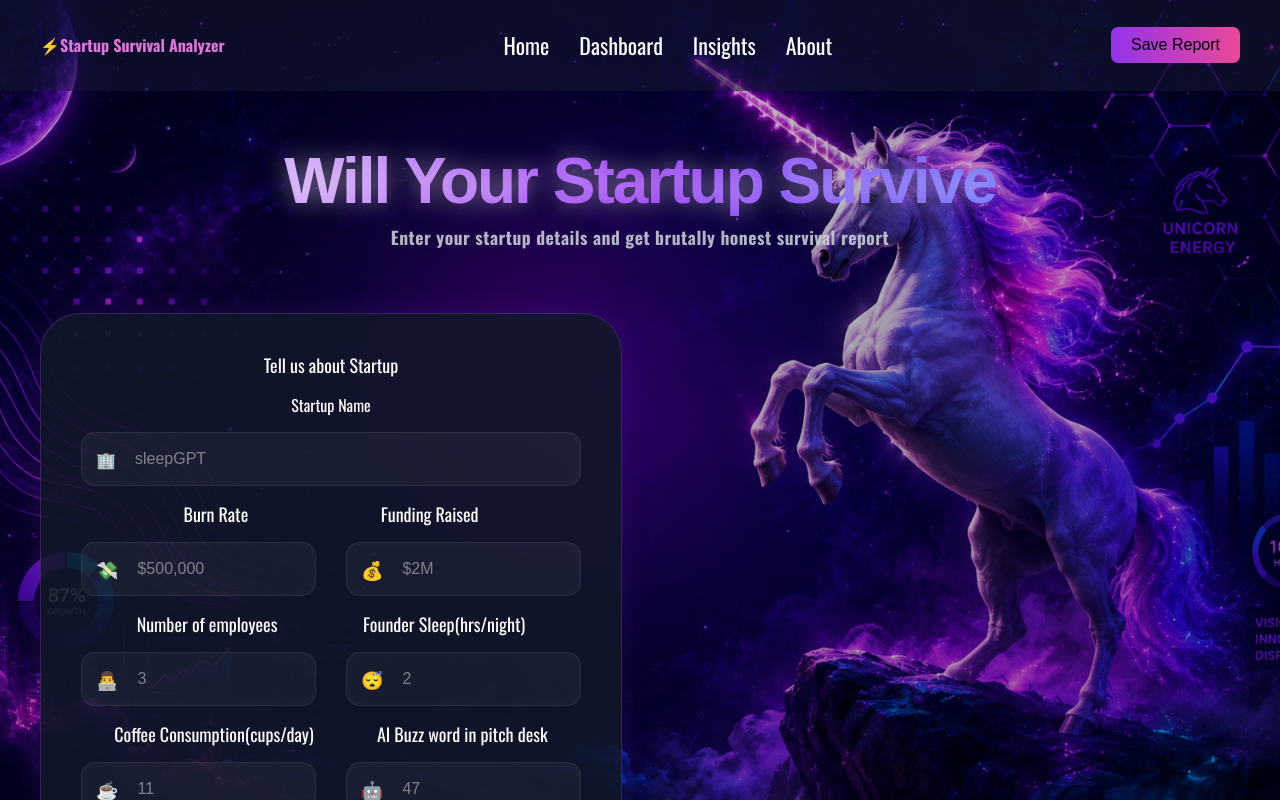
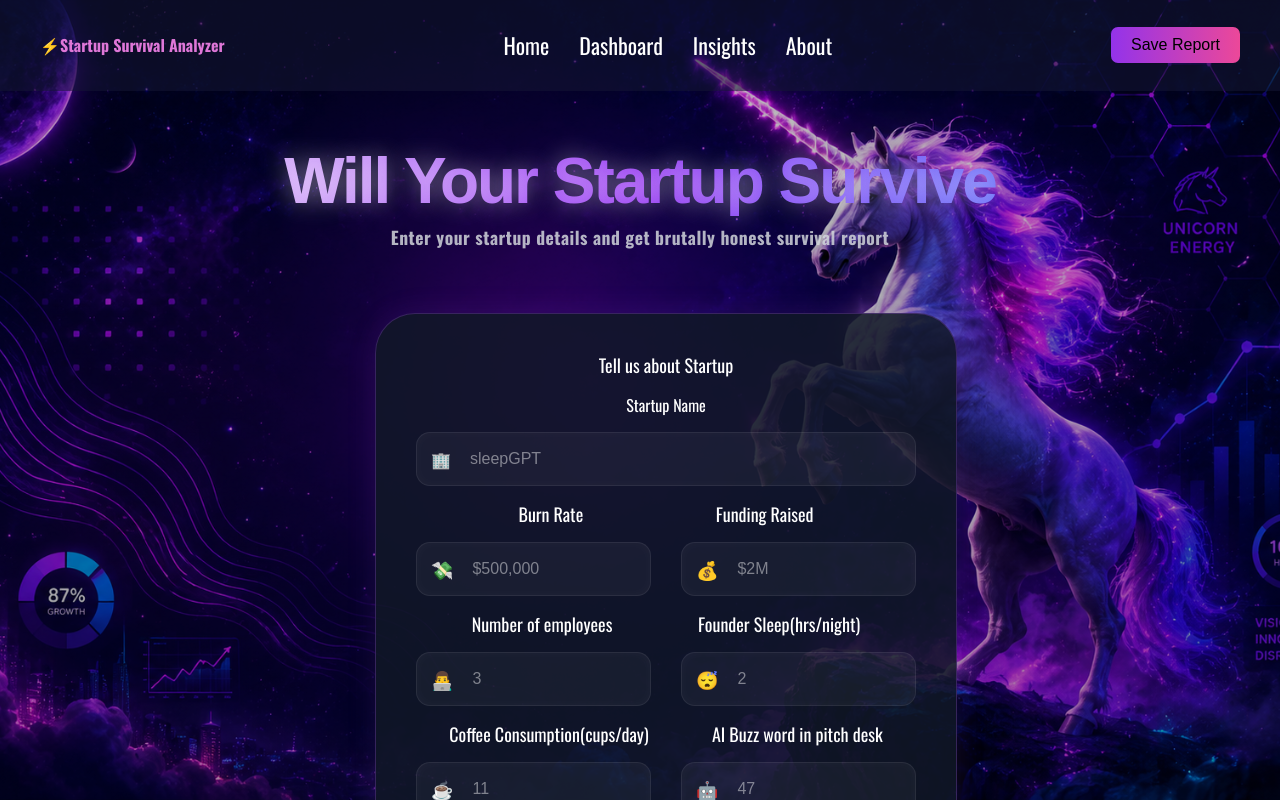
Before and after one commit to PritamBagle451/startup-survival-analyzer, a React (Vite) app: page / in a window 1280 px wide. Shown: the top 800 px of the page. Built offline with nearby package versions, Linux system fonts and the light colour scheme; a web font is replaced by a local one.

Commit message:
fixed collapsing

```diff
--- a/src/App.css
+++ b/src/App.css
@@ -261,13 +261,14 @@ background:linear-gradient(
 }
 
 .main-layout{
-display:grid;
-grid-template-columns:500px 1fr;
-gap:30px;
-padding:40px;
-align-items:start;
-max-width:1500px;
-margin:auto;
+  display: flex;
+  justify-content: center;
+  gap: 30px;
+  padding: 40px;
+  align-items: start;
+  max-width: 1500px;
+  margin: auto;
+  transition: all 0.4s ease;
 }
 
 .report-box{
@@ -338,15 +339,24 @@ height:350px;
  font-size: large;
 }
 .left{
-  flex:1;
-    display:flex;
-    flex-direction:column;
-    gap:25px;
-    width: 500px;
+   width: 500px;
+  transition: all 0.4s ease;
 }
 .right{
-   width:100%;
-   min-width:0;
+width: 0;
+  overflow: hidden;
+  opacity: 0;
+  transition: width 0.4s ease, opacity 0.4s ease;
+  flex-shrink: 0;
+}
+.main-layout.analyzed {
+  justify-content: flex-start;
+}
+.main-layout.analyzed .right {
+  width: 100%;
+  min-width: 0;
+  opacity: 1;
+  flex: 1;
 }
 
 .insight-btns{
--- a/src/Form.jsx
+++ b/src/Form.jsx
@@ -55,7 +55,7 @@ function prevInsight(){
 }
     return (
         <>
-        <div className="main-layout">
+        <div className={`main-layout ${tf ? "analyzed" : ""}`}>
             <div className="left">
         <form  className="user-input" onSubmit={toggle}>
             <div className="form-box">
@@ -159,7 +159,8 @@ function prevInsight(){
 </div>
     </div>
 </div>
-{  tf &&  <Calculation className="right"
+<div className={`right ${tf ? "analyzed-right" : ""}`}>
+    {tf && <Calculation
         name={startupName}
         fund={fundRaised}
         burn={burnRate}
@@ -167,8 +168,8 @@ function prevInsight(){
         inv={employee}
         coffee={coffee}
         sleep={founderSleep}
-    />
-}
+    />}
+</div>
 
     </div>
         </>
```
